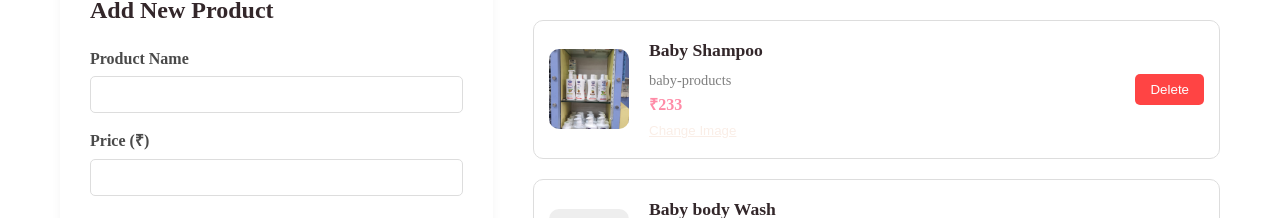
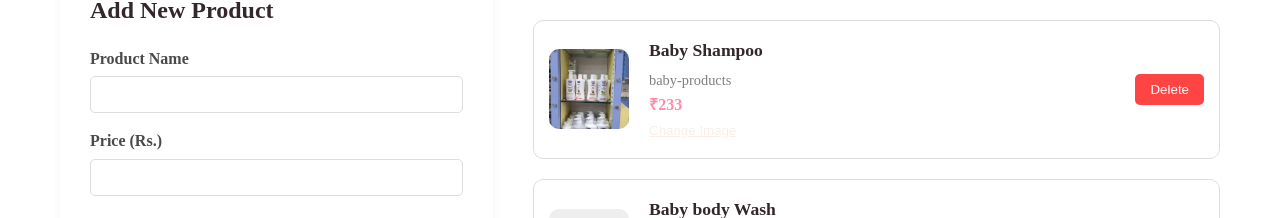
Before and after one commit to Daksh3468/roopali-fashion, a Next.js app: page /admin in a window 1280 px wide. Shown: the part 262-480 px from the top of the page. Built offline with nearby package versions, Linux system fonts and the light colour scheme; a web font is replaced by a local one.

Commit message:
Updated feature

```diff
--- a/app/admin/AdminClient.tsx
+++ b/app/admin/AdminClient.tsx
@@ -99,7 +99,7 @@ export default function AdminClient({ initialProducts, initialCategories, initia
                                 <input type="text" name="name" required style={{ width: "100%", padding: "10px", borderRadius: "5px", border: "1px solid var(--input-border)", background: "var(--input-bg)", color: "var(--text-color)" }} />
                             </div>
                             <div>
-                                <label style={{ display: "block", marginBottom: "5px", fontWeight: "bold" }}>Price (₹)</label>
+                                <label style={{ display: "block", marginBottom: "5px", fontWeight: "bold" }}>Price (Rs.)</label>
                                 <input type="number" name="price" required style={{ width: "100%", padding: "10px", borderRadius: "5px", border: "1px solid var(--input-border)", background: "var(--input-bg)", color: "var(--text-color)" }} />
                             </div>
                             <div>
```
